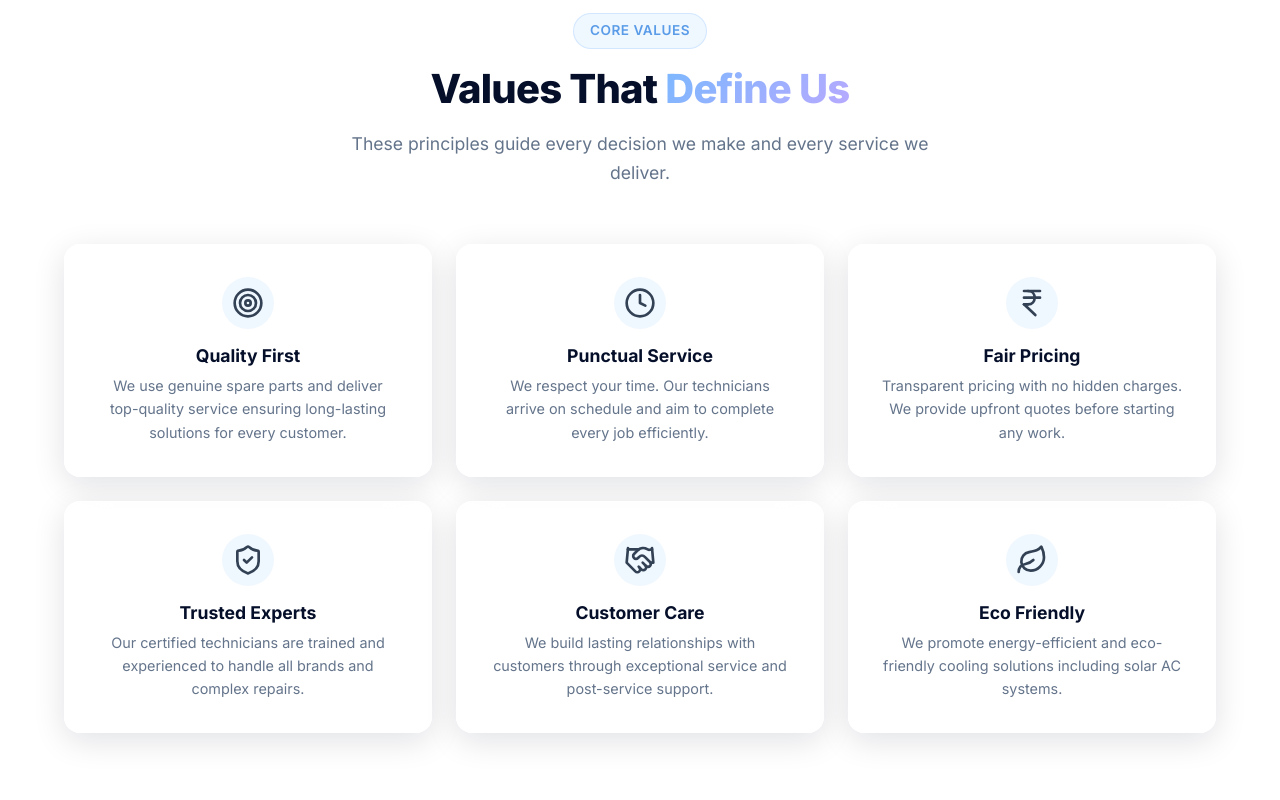
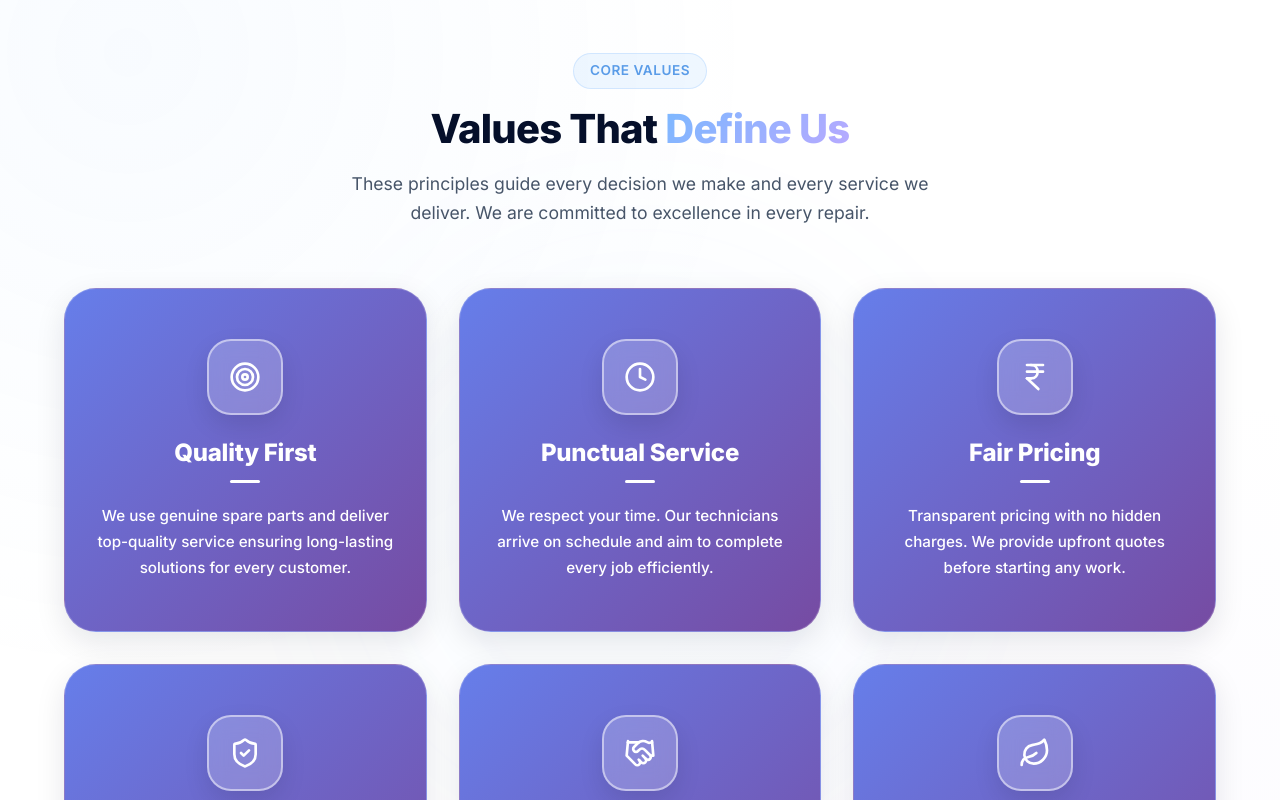
Before and after one commit to Eshbanoliver/a2z-cooling-website-showcase, a React (Vite) app: page / in a window 1280 px wide. Shown: the part 4900-5700 px from the top of the page. Built offline with nearby package versions, Linux system fonts and the light colour scheme.

Commit message:
homepage core values  card

```diff
--- a/src/index.css
+++ b/src/index.css
@@ -1392,40 +1392,148 @@ h1, h2, h3, h4, h5, h6 {
   transform: scale(1.5);
 }
 
-/* ===== CORE VALUES ===== */
-.values-grid {
+/* ===== CORE VALUES VIBRANT ===== */
+.core-values-vibrant {
+  position: relative;
+  overflow: hidden;
+  padding: 120px 0;
+  background: var(--white);
+  background-image:
+    radial-gradient(var(--blue) 1px, transparent 1px);
+  background-size: 50px 50px;
+  background-attachment: fixed;
+}
+
+.core-values-vibrant .title-lg,
+.core-values-vibrant h2 {
+  color: var(--navy) !important;
+}
+
+.core-values-vibrant .section-description,
+.core-values-vibrant p {
+  color: var(--gray-600) !important;
+}
+
+/* Ensure card text remains white */
+.core-values-vibrant .value-vibrant-card h3,
+.core-values-vibrant .value-vibrant-card p {
+  color: var(--white) !important;
+}
+
+.core-values-vibrant::before {
+  content: '';
+  position: absolute;
+  inset: 0;
+  background: radial-gradient(circle at 10% 10%, rgba(123, 184, 255, 0.05), transparent 40%),
+              radial-gradient(circle at 90% 90%, rgba(184, 169, 255, 0.05), transparent 40%);
+  pointer-events: none;
+}
+
+.section-blob-3 {
+  top: 50%;
+  left: 50%;
+  transform: translate(-50%, -50%);
+  background: var(--blue);
+  width: 600px;
+  height: 600px;
+  opacity: 0.03;
+}
+
+.values-vibrant-grid {
   display: grid;
   grid-template-columns: repeat(3, 1fr);
-  gap: 24px;
-}
-
-.value-card {
-  padding: 32px;
+  gap: 32px;
+  margin-top: 60px;
+  position: relative;
+  z-index: 1;
+}
+
+.value-vibrant-card {
+  padding: 50px 30px;
+  border-radius: var(--radius-2xl);
+  border: 1px solid rgba(255, 255, 255, 0.2);
+  box-shadow: 0 10px 30px rgba(5, 15, 42, 0.1);
   text-align: center;
-}
-
-.value-icon {
-  width: 52px;
-  height: 52px;
-  background: rgba(123, 184, 255, 0.12);
-  border-radius: 50%;
+  transition: all 0.5s cubic-bezier(0.2, 1, 0.3, 1);
+  height: 100%;
+  display: flex;
+  flex-direction: column;
+  align-items: center;
+  color: var(--white);
+  position: relative;
+  overflow: hidden;
+}
+
+/* Consistent Light Purple Theme */
+.value-vibrant-card:nth-child(1),
+.value-vibrant-card:nth-child(2),
+.value-vibrant-card:nth-child(3),
+.value-vibrant-card:nth-child(4),
+.value-vibrant-card:nth-child(5),
+.value-vibrant-card:nth-child(6) {
+  --accent: #ffffff;
+  background: linear-gradient(135deg, #667eea 0%, #764ba2 100%);
+}
+
+.value-vibrant-card:hover {
+  transform: translateY(-12px) scale(1.05);
+  box-shadow: 0 30px 60px rgba(118, 75, 162, 0.3), 0 10px 40px rgba(255, 255, 255, 0.2);
+}
+
+.value-icon-container {
+  width: 76px;
+  height: 76px;
+  background: rgba(255, 255, 255, 0.2);
+  backdrop-filter: blur(10px);
+  color: var(--white);
+  border: 2px solid rgba(255, 255, 255, 0.5);
+  border-radius: 24px;
   display: flex;
   align-items: center;
   justify-content: center;
-  font-size: 1.4rem;
-  margin: 0 auto 16px;
-}
-
-.value-card h3 {
-  font-size: 1.1rem;
-  font-weight: 700;
-  margin-bottom: 8px;
-}
-
-.value-card p {
-  color: var(--gray-500);
-  font-size: 0.9rem;
-  line-height: 1.6;
+  margin-bottom: 24px;
+  box-shadow: 0 10px 25px rgba(0, 0, 0, 0.1);
+  transition: var(--transition);
+}
+
+.value-vibrant-card:hover .value-icon-container {
+  background: var(--white);
+  color: #051542;
+  transform: rotateY(180deg) scale(1.1);
+}
+
+.value-title {
+  font-size: 1.5rem;
+  font-weight: 800;
+  color: var(--white);
+  margin-bottom: 12px;
+  letter-spacing: -0.01em;
+}
+
+.value-description {
+  font-size: 1rem;
+  line-height: 1.7;
+  color: rgba(255, 255, 255, 0.9);
+  font-weight: 500;
+}
+
+.value-accent-line {
+  width: 30px;
+  height: 3px;
+  background: var(--accent);
+  margin-bottom: 20px;
+  border-radius: 10px;
+  transition: var(--transition);
+}
+
+.value-vibrant-card:hover .value-accent-line {
+  width: 60px;
+}
+
+.value-description {
+  font-size: 0.95rem;
+  line-height: 1.7;
+  color: var(--gray-600);
 }
 
 /* ===== WHY CHOOSE US ===== */
--- a/src/pages/Home.tsx
+++ b/src/pages/Home.tsx
@@ -355,25 +355,28 @@ export default function Home() {
         </div>
       </section>
 
-      {/* ===== CORE VALUES ===== */}
-      <section className="section section-light" id="core-values">
+      {/* ===== CORE VALUES SECTION ===== */}
+      <section className="section core-values-vibrant" id="core-values">
+        <div className="section-blob section-blob-3" />
         <div className="container">
           <FadeInSection>
             <SectionTitle
               badge="Core Values"
+              badgeClass="badge-blue"
               title={<>Values That <span className="gradient-text">Define Us</span></>}
-              description="These principles guide every decision we make and every service we deliver."
+              description="These principles guide every decision we make and every service we deliver. We are committed to excellence in every repair."
             />
           </FadeInSection>
-          <div className="values-grid">
+          <div className="values-vibrant-grid">
             {VALUES.map((v, i) => (
-              <FadeInSection key={i}>
-                <div className="glass-card value-card">
-                  <div className="value-icon">
+              <FadeInSection key={i} delay={i * 0.1}>
+                <div className="value-vibrant-card">
+                  <div className="value-icon-container">
                     <DynamicIcon name={v.icon} size={32} />
                   </div>
-                  <h3>{v.title}</h3>
-                  <p>{v.description}</p>
+                  <h3 className="value-title">{v.title}</h3>
+                  <div className="value-accent-line" />
+                  <p className="value-description">{v.description}</p>
                 </div>
               </FadeInSection>
             ))}
```
